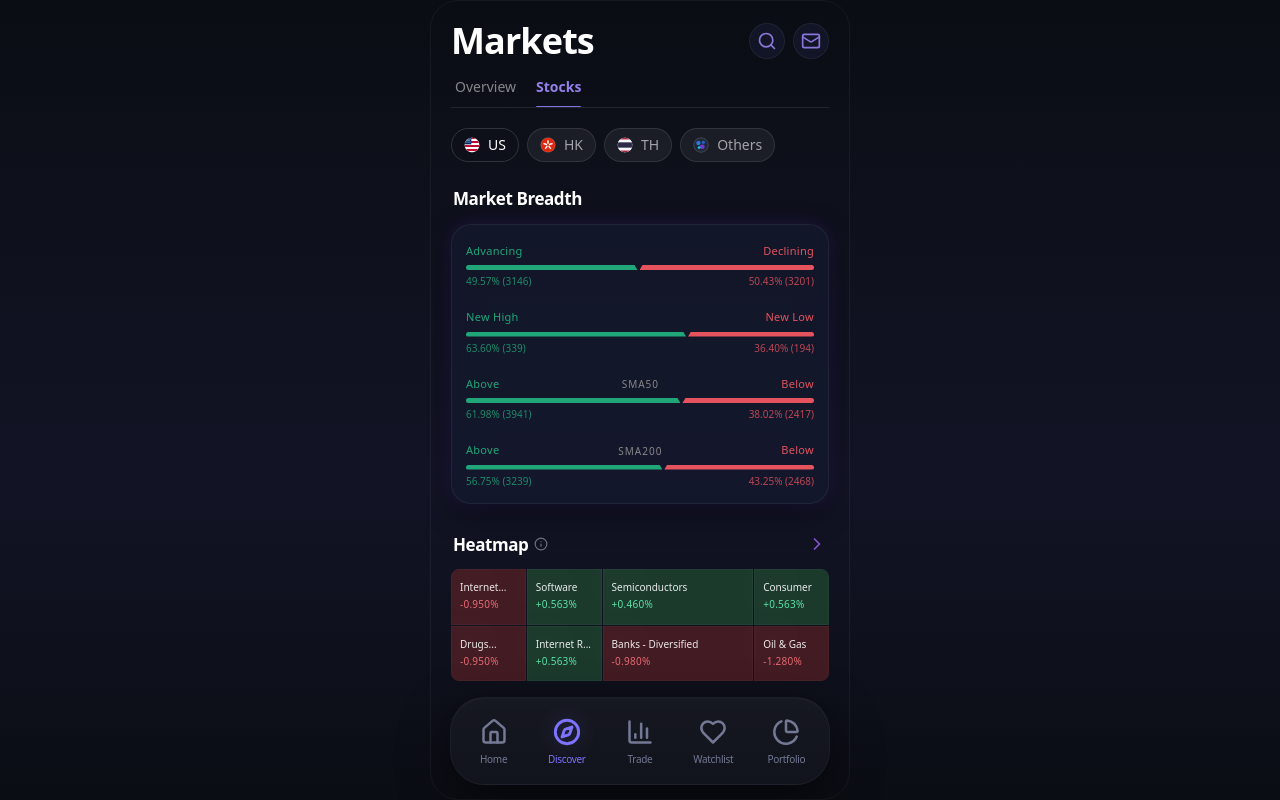
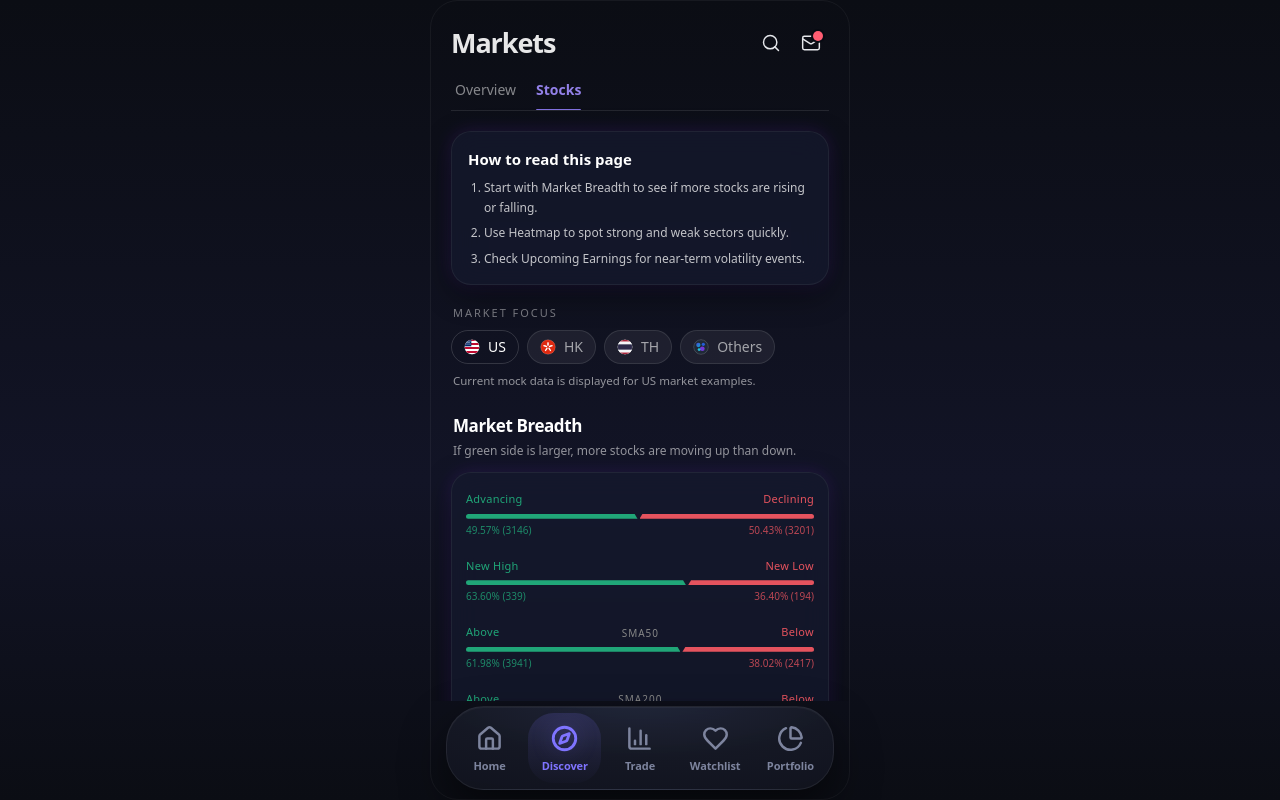
Before and after one commit to pierottt/investX, a Next.js app: page /markets in a window 1280 px wide. Both pictures are taken after a click on the tab "Stocks". Built offline with nearby package versions, Linux system fonts and the light colour scheme.

Commit message:
add docs for ai-agent and upgrad ui of market and trade page

```diff
--- a/app/markets/page.tsx
+++ b/app/markets/page.tsx
@@ -2,8 +2,7 @@
 
 import Image from "next/image";
 import { useState } from "react";
-import { ChevronRight, Info } from "lucide-react";
-import PageHeader from "@/components/shell/PageHeader";
+import { ChevronRight, Mail, Search } from "lucide-react";
 import UnderlineTabs from "@/components/ui/UnderlineTabs";
 import ChipRow from "@/components/ui/ChipRow";
 import CardGlass from "@/components/ui/CardGlass";
@@ -25,7 +24,18 @@ export default function MarketsPage() {
   return (
     <div className="page-scroll no-scrollbar">
       <div className="page-x pb-safe-nav pt-safe-top">
-        <PageHeader title="Markets" />
+        <header className="flex items-center justify-between pt-0.5">
+          <h1 className="text-[25px] font-semibold tracking-[-0.04em] text-white/90 min-[360px]:text-[27px]">Markets</h1>
+          <div className="flex items-center gap-1">
+            <button type="button" className="tap flex h-8 w-8 items-center justify-center rounded-full text-white/78 min-[360px]:h-9 min-[360px]:w-9">
+              <Search className="h-5 w-5 stroke-[1.75] min-[360px]:h-5.5 min-[360px]:w-5.5" />
+            </button>
+            <button type="button" className="tap relative flex h-8 w-8 items-center justify-center rounded-full text-white/78 min-[360px]:h-9 min-[360px]:w-9">
+              <Mail className="h-5 w-5 stroke-[1.75] min-[360px]:h-5.5 min-[360px]:w-5.5" />
+              <span className="absolute right-1.5 top-1.5 h-2 w-2 rounded-full bg-[#ff5d72] shadow-[0_0_0_2px_rgba(7,10,18,0.95)] min-[360px]:h-2.5 min-[360px]:w-2.5" />
+            </button>
+          </div>
+        </header>
         <UnderlineTabs
           items={["Overview", "Stocks"]}
           active={tab}
@@ -36,9 +46,17 @@ export default function MarketsPage() {
 
         {tab === "Overview" && (
           <div className="mt-6 flex flex-col gap-[26px] pb-[30px] w-full">
+            <CardGlass className="p-4 bg-[#141416]/90 border border-white/[0.05]">
+              <p className="text-[15px] font-semibold text-white">New to market data?</p>
+              <p className="mt-1 text-[12px] text-white/70 leading-relaxed">
+                Green usually means prices moved up today. Red means prices moved down. Use this page as a quick daily snapshot.
+              </p>
+            </CardGlass>
+
             {/* Thai Indices */}
             <section>
-              <h2 className="text-[18px] font-bold text-white tracking-tight mb-[14px] px-0.5">Thai Indices</h2>
+              <h2 className="text-[18px] font-bold text-white tracking-tight mb-1 px-0.5">Thai Indices</h2>
+              <p className="text-[12px] text-white/55 mb-[14px] px-0.5">Local market benchmark movements for today.</p>
               <div className="grid grid-cols-3 gap-2 min-[390px]:gap-[10px]">
                 {thaiIndicesMock.map((idx) => (
                   <IndexCard key={idx.symbol} data={idx} />
@@ -48,10 +66,11 @@ export default function MarketsPage() {
 
             {/* World Index ETFs */}
             <section>
-              <div className="flex items-center justify-between mb-[14px] px-0.5">
+              <div className="flex items-center justify-between mb-1 px-0.5">
                 <h2 className="text-[18px] font-bold text-white tracking-tight">World Index ETFs</h2>
                 <ChevronRight className="h-5 w-5 text-[#8659D1] -mr-1.5" />
               </div>
+              <p className="text-[12px] text-white/55 mb-[14px] px-0.5">Global index snapshots to compare international sentiment.</p>
               <div className="grid grid-cols-3 gap-2 min-[390px]:gap-[10px]">
                 {worldIndicesMock.map((idx) => (
                   <IndexCard key={idx.symbol} data={idx} />
@@ -63,7 +82,18 @@ export default function MarketsPage() {
 
         {tab === "Stocks" && (
           <div className="flex flex-col gap-0 pb-6">
+            <CardGlass className="mt-5 p-4 bg-[#141416]/90 border border-white/[0.05]">
+              <h2 className="text-[15px] font-semibold text-white">How to read this page</h2>
+              <ol className="mt-2 space-y-1.5 text-[12px] text-white/75 leading-relaxed list-decimal pl-4">
+                <li>Start with Market Breadth to see if more stocks are rising or falling.</li>
+                <li>Use Heatmap to spot strong and weak sectors quickly.</li>
+                <li>Check Upcoming Earnings for near-term volatility events.</li>
+              </ol>
+            </CardGlass>
+
             {/* Region Pills */}
+            <div className="mt-5">
+              <p className="mb-2 px-0.5 text-[11px] uppercase tracking-[0.18em] text-white/45">Market Focus</p>
               <ChipRow
                 items={tradeRegions.map((region) => ({
                   id: region.id,
@@ -72,12 +102,15 @@ export default function MarketsPage() {
                 }))}
                 active="US"
                 variant="soft"
-              className="mt-5"
               />
+            </div>
+
+            <p className="mt-2 px-0.5 text-[11.5px] text-white/55">Current mock data is displayed for US market examples.</p>
 
             {/* Market Breadth */}
             <section className="mt-6">
-              <h2 className="text-[17px] font-bold text-white tracking-tight mb-3 px-0.5">Market Breadth</h2>
+              <h2 className="text-[17px] font-bold text-white tracking-tight mb-1 px-0.5">Market Breadth</h2>
+              <p className="text-[12px] text-white/55 mb-3 px-0.5">If green side is larger, more stocks are moving up than down.</p>
               <CardGlass className="p-3.5 flex flex-col gap-4 bg-[#141416]/90 border border-white/[0.04]">
                 {marketBreadth.map((mb, i) => (
                   <MetricBar
@@ -97,12 +130,10 @@ export default function MarketsPage() {
             {/* Heatmap */}
             <section className="mt-7">
               <div className="flex items-center justify-between mb-3 px-0.5">
-                <div className="flex items-center gap-1.5 cursor-pointer">
-                  <h2 className="text-[17px] font-bold text-white tracking-tight">Heatmap</h2>
-                  <Info className="h-[14px] w-[14px] text-white/40" />
-                </div>
+                <h2 className="text-[17px] font-bold text-white tracking-tight">Sector Heatmap</h2>
                 <ChevronRight className="h-5 w-5 text-[#8659D1]" />
               </div>
+              <p className="text-[12px] text-white/55 mb-3 px-0.5">Green blocks are sectors gaining today. Red blocks are losing sectors.</p>
 
               <HeatmapGrid items={heatmap} />
             </section>
@@ -110,15 +141,16 @@ export default function MarketsPage() {
             {/* Upcoming Earnings */}
             <section className="mt-7">
               <div className="flex items-center justify-between mb-3 px-0.5">
-                <div className="flex items-center gap-1.5 cursor-pointer">
                 <h2 className="text-[17px] font-bold text-white tracking-tight">Upcoming Earnings</h2>
-                  <Info className="h-[14px] w-[14px] text-white/40" />
-                </div>
                 <ChevronRight className="h-5 w-5 text-[#8659D1]" />
               </div>
+              <p className="text-[12px] text-white/55 mb-3 px-0.5">Events that often trigger short-term price swings.</p>
               <CardGlass className="p-4 bg-[#141416]/90 border border-white/[0.04]">
                 {upcomingEarnings.map((earn, i) => (
-                  <div key={i} className="flex flex-col gap-3">
+                  <div
+                    key={i}
+                    className={`flex flex-col gap-3 ${i !== upcomingEarnings.length - 1 ? "border-b border-white/[0.08] pb-4 mb-4" : ""}`}
+                  >
                     <div className="flex items-center gap-2">
                       <Image
                         src={earn.flagSrc}
@@ -132,14 +164,15 @@ export default function MarketsPage() {
                     </div>
                     <div className="flex flex-col gap-1.5 mt-1">
                       <div className="flex justify-between items-center text-[12px]">
-                        <span className="text-white/40">Announce</span>
+                        <span className="text-white/50">Report time</span>
                         <span className="text-white/80">{earn.announce}</span>
                       </div>
                       <div className="flex justify-between items-center text-[12px]">
-                        <span className="text-white/40">Estimated EPS</span>
+                        <span className="text-white/50">Estimated EPS</span>
                         <span className="text-white/80">{earn.estimatedEps}</span>
                       </div>
                     </div>
+                    <p className="text-[11px] text-white/45">EPS means estimated earnings per share.</p>
                   </div>
                 ))}
               </CardGlass>
@@ -152,15 +185,26 @@ export default function MarketsPage() {
   );
 }
 
-function IndexCard({ data }: { data: any }) {
+interface IndexCardData {
+  symbol: string;
+  changePct: number;
+  trend: string;
+  flagSrc?: string;
+  emojiFlag?: string;
+  hasD?: boolean;
+}
+
+function IndexCard({ data }: { data: IndexCardData }) {
   const isPositive = data.changePct > 0;
   const isZero = data.changePct === 0;
   const colorClass = isPositive ? "text-[#00C076]" : isZero ? "text-white/40" : "text-[#FF4D4F]";
+  const trendLabel = isPositive ? "Rising" : isZero ? "Flat" : "Falling";
   const displaySign = isPositive ? "+" : "";
+  const sparklineTrend = data.trend === "up" ? "up" : data.trend === "down" ? "down" : "neutral";
 
-  const points = data.trend === "up"
+  const points = sparklineTrend === "up"
     ? [2, 3, 2, 4, 5, 4, 6, 8, 7, 9, 8]
-    : data.trend === "down"
+    : sparklineTrend === "down"
       ? [9, 8, 9, 7, 6, 8, 5, 4, 5, 3, 2]
       : [5, 5, 6, 5, 4, 5, 5, 6, 5, 5, 5];
 
@@ -188,14 +232,18 @@ function IndexCard({ data }: { data: any }) {
         <span className={`text-[12.5px] min-[390px]:text-[13px] font-semibold leading-none ${colorClass}`}>
           {displaySign}{data.changePct.toFixed(2)}%
         </span>
-        <span className="text-[9px] font-medium text-white/40 bg-white/5 px-1.5 py-0.5 rounded-[3px] leading-none mt-[1px]">Today</span>
+        <span className="text-[9px] font-medium text-white/45 bg-white/5 px-1.5 py-0.5 rounded-[3px] leading-none mt-[1px]">
+          Today
+        </span>
       </div>
+
+      <p className={`mt-1 text-[10px] font-medium ${colorClass}`}>{trendLabel}</p>
 
       <div className="mt-4 relative z-0 h-[38px] w-full flex flex-col justify-end">
         <div className="absolute inset-0 -mx-1 flex items-end opacity-90 bottom-2.5">
           <SparklineMini
             points={points}
-            trend={data.trend}
+            trend={sparklineTrend}
             className="w-full h-[26px]"
             preserveAspectRatio="none"
           />
--- a/components/shell/BottomNav.tsx
+++ b/components/shell/BottomNav.tsx
@@ -22,13 +22,13 @@ export default function BottomNav() {
   }
 
   return (
-    <div className="fixed bottom-0 left-1/2 z-40 w-full -translate-x-1/2" style={{ maxWidth: 420 }}>
-      <div className="px-4 pb-[calc(0.85rem+env(safe-area-inset-bottom))] min-[360px]:px-5 min-[360px]:pb-[calc(0.95rem+env(safe-area-inset-bottom))]">
+    <div className="fixed inset-x-0 bottom-0 z-40 flex justify-center pointer-events-none">
+      <div className="pointer-events-auto w-full max-w-[420px] px-3 pb-[calc(0.62rem+env(safe-area-inset-bottom))] min-[390px]:px-4">
         <nav
           aria-label="Bottom navigation"
-          className="rounded-[2.15rem] border border-white/[0.04] bg-[linear-gradient(180deg,rgba(23,25,34,0.96)_0%,rgba(18,20,29,0.98)_100%)] px-2 py-2 shadow-[0_18px_48px_rgba(0,0,0,0.52),inset_0_1px_0_rgba(255,255,255,0.025)] backdrop-blur-[30px]"
+          className="rounded-[2.35rem] border border-white/[0.07] bg-[radial-gradient(120%_160%_at_50%_-10%,rgba(38,44,66,0.82)_0%,rgba(22,25,37,0.94)_45%,rgba(15,17,27,0.97)_100%)] p-1.5 shadow-[0_20px_44px_rgba(0,0,0,0.5),inset_0_1px_0_rgba(255,255,255,0.04)] backdrop-blur-[30px]"
         >
-          <div className="flex items-stretch justify-between gap-1">
+          <div className="grid grid-cols-5 items-stretch gap-0.5">
             {tabs.map(({ href, label, Icon }) => {
               const active = isActive(href);
 
@@ -37,17 +37,19 @@ export default function BottomNav() {
                   key={href}
                   href={href}
                   aria-current={active ? "page" : undefined}
-                  className={`tap flex min-w-0 flex-1 flex-col items-center justify-center gap-1.5 rounded-[1.6rem] px-1 py-2.5 text-center transition-colors min-[360px]:gap-2 min-[360px]:py-3 focus-visible:outline-none focus-visible:ring-2 focus-visible:ring-[#8a7dff]/45 focus-visible:ring-inset ${
+                  className={`tap flex min-w-0 flex-col items-center justify-center gap-1.5 rounded-[1.6rem] px-1 py-2.5 text-center transition-[color,background-color] min-[360px]:gap-2 min-[360px]:py-3 focus-visible:outline-none focus-visible:ring-2 focus-visible:ring-[#8a7dff]/45 focus-visible:ring-inset ${
                     active
-                      ? "bg-transparent text-[#7e73ff]"
-                      : "text-[#737995] hover:bg-white/[0.012] hover:text-white/78"
+                      ? "bg-[linear-gradient(180deg,rgba(126,115,255,0.16)_0%,rgba(126,115,255,0.02)_100%)] text-[#7f74ff]"
+                      : "text-[#7d849e] hover:bg-white/[0.015] hover:text-[#959cb7]"
                   }`}
                 >
                   <Icon
-                    strokeWidth={active ? 2.5 : 2.15}
-                    className={`h-6 w-6 shrink-0 min-[360px]:h-7 min-[360px]:w-7 ${active ? "drop-shadow-[0_0_10px_rgba(126,115,255,0.24)]" : ""}`}
+                    strokeWidth={active ? 2.55 : 2.2}
+                    className={`h-[25px] w-[25px] shrink-0 min-[360px]:h-[27px] min-[360px]:w-[27px] ${
+                      active ? "drop-shadow-[0_0_10px_rgba(127,116,255,0.28)]" : ""
+                    }`}
                   />
-                  <span className="text-[9px] font-medium leading-none tracking-[-0.03em] min-[360px]:text-[10px]">
+                  <span className="text-[10.5px] font-semibold leading-none tracking-[-0.01em] min-[360px]:text-[11px]">
                     {label}
                   </span>
                 </Link>
```
Also changed, not shown: app/trade/page.tsx (+13 -3 lines), 8 other files (tests, documents, lock files or other folders). Lines whose indentation alone changed are shown as unchanged.
